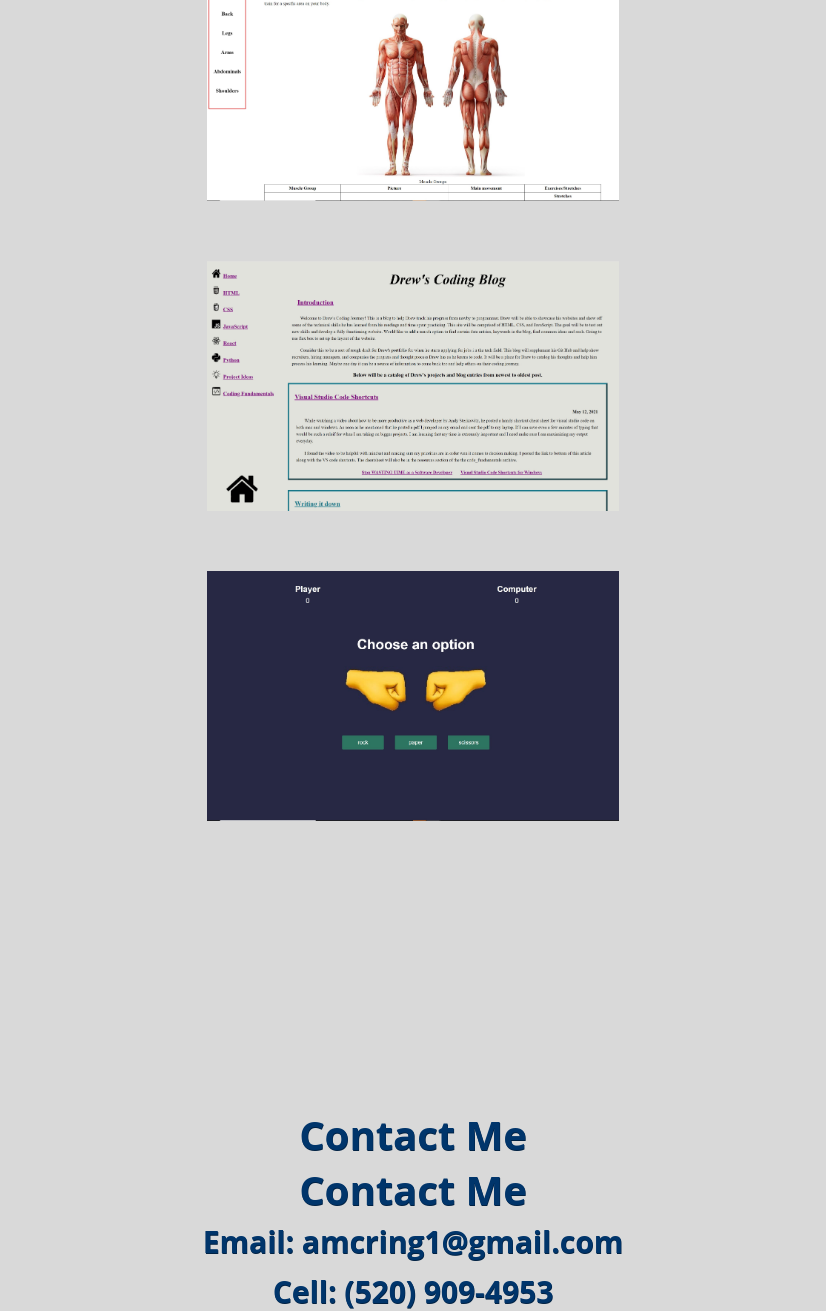
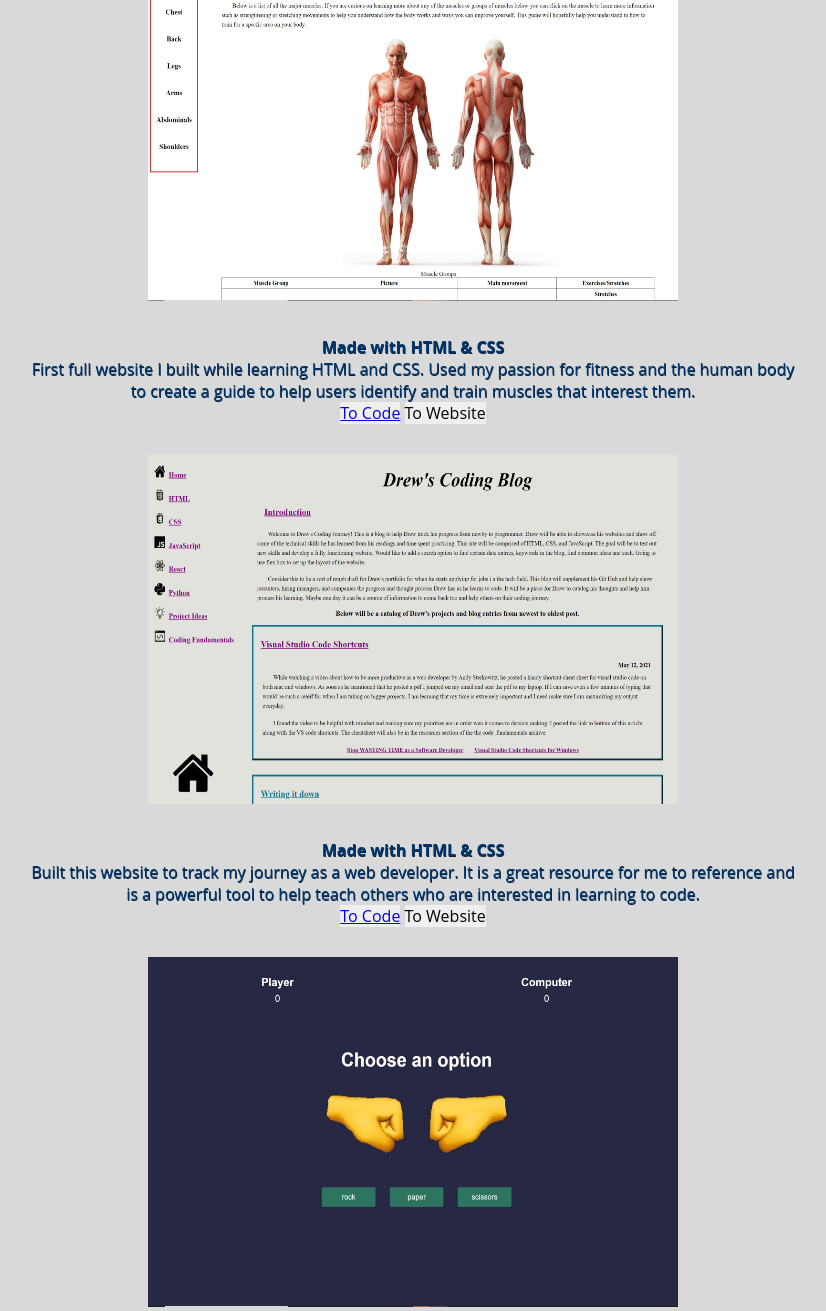
Before and after one commit to ACring17/Project-Porftolio, a plain HTML site: page index.html in a window 1280 px wide. Shown: the part 2482-3793 px from the top of the page, without its empty margins (227-1053 px from the left). Drawn offline with Linux system fonts and the light colour scheme.

Commit message:
Update index.html
Added a short entry about each site and added buttons that will lead the user to the code on my git hub or to the website itself.

```diff
--- a/index.html
+++ b/index.html
@@ -46,10 +46,28 @@
 
 <div class="default" id="projects">
   <h1>Projects</h1>
-  <div class="flex-container">
-    <img src="images/project-anatomy-map.jpeg" width="412.5" height="250"/>
-    <img src="images/project-blog.jpeg" width="412.5" height="250"/>
-    <img src="images/project-rock-paper-scissors.jpeg" width="412.5" height="250"/>
+    <div class="flex-container">
+      <div class="project-container">
+        <img src="images/project-anatomy-map.jpeg" width="530" height="350" class="image"/>
+          <h2>Made with HTML & CSS</h2>
+            <p>First full website I built while learning HTML and CSS. Used my passion for fitness and the human body to create a guide to help users identify and train muscles that interest them.</p>
+        <button><a href="https://github.com/ACring17" target="_blank">To Code</a></button>
+        <button> To Website</button>
+    </div>
+    <div class="project-container">
+      <img src="images/project-blog.jpeg" width="530" height="350" class="image"/>
+        <h2>Made with HTML & CSS</h2>
+          <p> Built this website to track my journey as a web developer. It is a great resource for me to reference and is a powerful tool to help teach others who are interested in learning to code.</p>
+        <button><a href="https://github.com/ACring17" target="_blank">To Code</a></button>
+        <button> To Website</button>
+    </div>
+    <div class="project-container">
+     <img src="images/project-rock-paper-scissors.jpeg" width="530" height="350" class="image"/>
+      <h2>Made with HTML, CSS & JavaScript</h2>
+          <p> Rock, paper, scissors game with the user versus a computer. Fisrt site I used JavaScript.</p>
+        <button><a href="https://github.com/ACring17" target="_blank">To Code</a></button>
+        <button> To Website</button>
+    </div>
   </div>
 </div>
 
```
